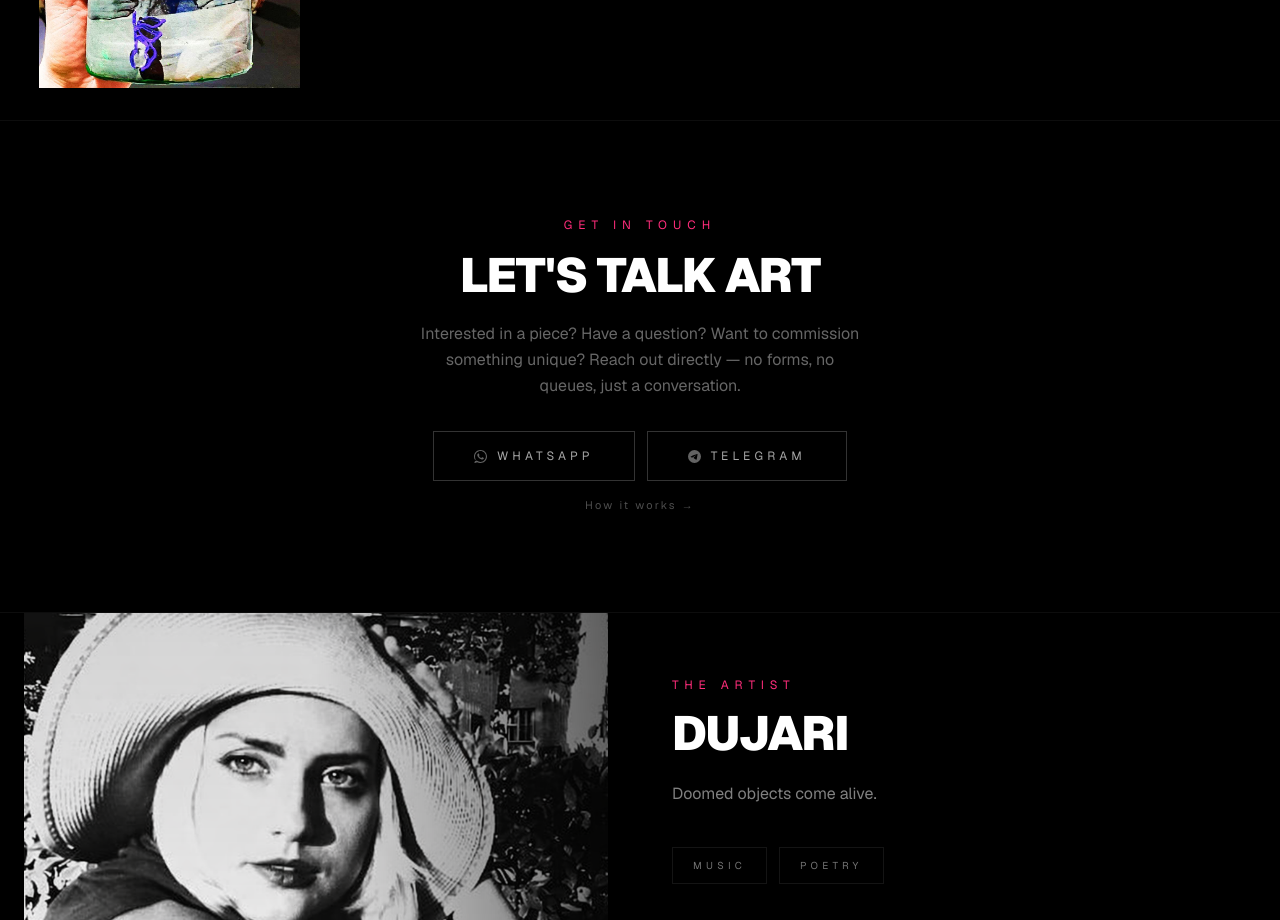
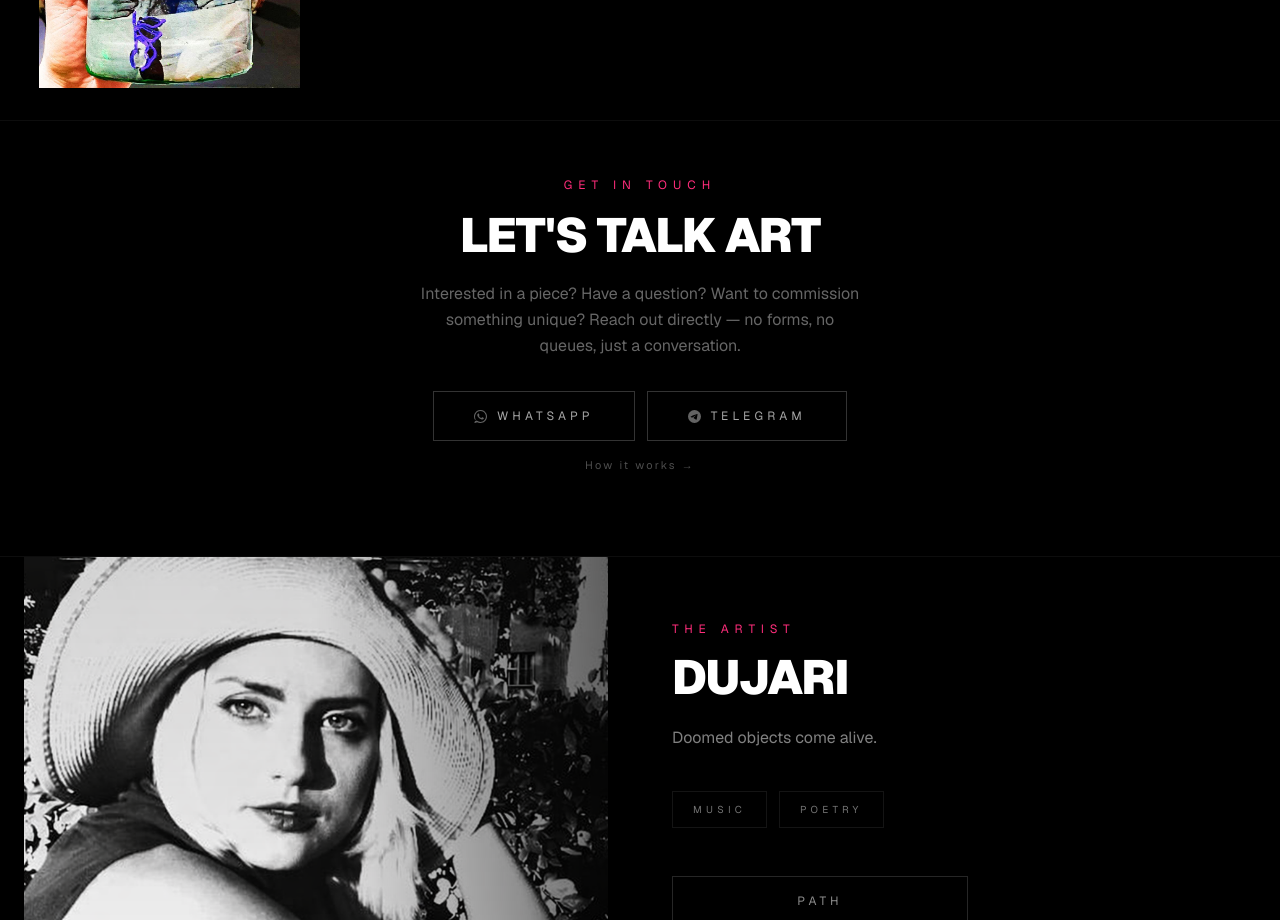
Before and after one commit to genfreemix/dujari, a Next.js app: page / in a window 1280 px wide. Shown: the part 1620-2540 px from the top of the page. Built offline with nearby package versions, Linux system fonts and the light colour scheme.

Commit message:
fix: reduce CTA section padding to sit tighter to gallery

```diff
--- a/src/components/ContactCTASection.tsx
+++ b/src/components/ContactCTASection.tsx
@@ -10,7 +10,7 @@ export default function ContactCTASection() {
   const telegramUrl = `https://t.me/dujari`;
 
   return (
-    <section className="bg-black py-16 md:py-24 border-t border-white/5">
+    <section className="bg-black pt-10 pb-14 md:pt-14 md:pb-20 border-t border-white/5">
       <div className="max-w-2xl mx-auto px-6 text-center">
         <p className="text-[#FF2D7B] text-[10px] md:text-xs tracking-[0.5em] uppercase mb-3">
           {t("contact.label")}
```
